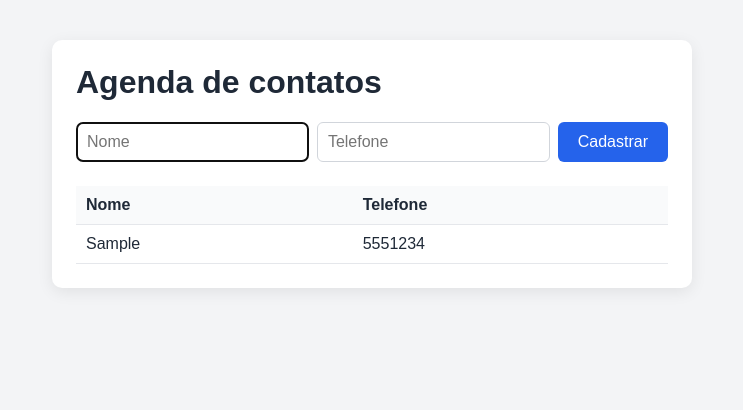
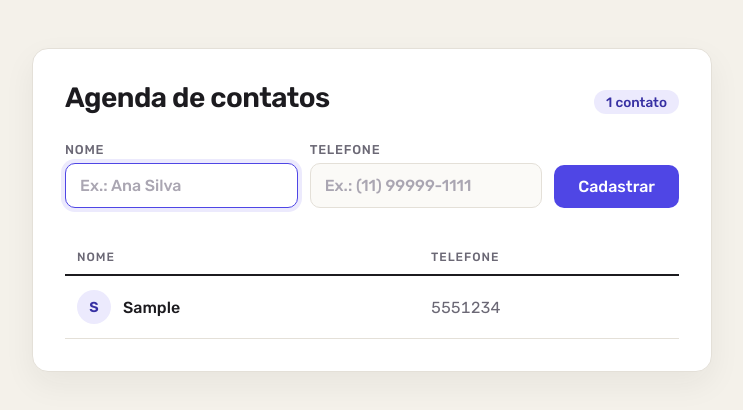
Before and after one commit to andreeerod/agenda-contatos, a plain HTML site: page index.html in a window 1280 px wide. Both pictures are taken after typing "Sample", "5551234" into the empty fields and a click on the button "Cadastrar". Shown: the whole page, without its empty margins (268-1011 px from the left). Drawn offline with Linux system fonts and the light colour scheme.

Commit message:
Melhora o design: tipografia Rubik, novo CSS, avatar e contador

```diff
--- a/index.html
+++ b/index.html
@@ -4,15 +4,27 @@
     <meta charset="UTF-8">
     <meta name="viewport" content="width=device-width, initial-scale=1.0">
     <title>Agenda de contatos</title>
+    <link rel="preconnect" href="https://fonts.googleapis.com">
+    <link rel="preconnect" href="https://fonts.gstatic.com" crossorigin>
+    <link href="https://fonts.googleapis.com/css2?family=Rubik:wght@400;500;600;700&display=swap" rel="stylesheet">
     <link rel="stylesheet" href="style.css">
 </head>
 <body>
     <main>
-        <h1>Agenda de contatos</h1>
+        <header class="topo">
+            <h1>Agenda de contatos</h1>
+            <p class="contador" id="contador">Nenhum contato</p>
+        </header>
 
         <form id="form-contato">
-            <input type="text" id="nome" placeholder="Nome" required>
-            <input type="tel" id="telefone" placeholder="Telefone" required>
+            <label>
+                Nome
+                <input type="text" id="nome" placeholder="Ex.: Ana Silva" required>
+            </label>
+            <label>
+                Telefone
+                <input type="tel" id="telefone" placeholder="Ex.: (11) 99999-1111" required>
+            </label>
             <button type="submit">Cadastrar</button>
         </form>
 
@@ -25,6 +37,7 @@
             </thead>
             <tbody id="lista-contatos"></tbody>
         </table>
+        <p class="vazio" id="vazio">Nenhum contato cadastrado ainda.</p>
     </main>
     <script src="script.js"></script>
 </body>
--- a/script.js
+++ b/script.js
@@ -2,21 +2,43 @@ const form = document.getElementById('form-contato')
 const inputNome = document.getElementById('nome')
 const inputTelefone = document.getElementById('telefone')
 const lista = document.getElementById('lista-contatos')
+const contador = document.getElementById('contador')
+const vazio = document.getElementById('vazio')
+
+function atualizarResumo() {
+    const total = lista.children.length
+    contador.textContent = total === 0
+        ? 'Nenhum contato'
+        : total === 1 ? '1 contato' : total + ' contatos'
+    vazio.hidden = total > 0
+}
 
 form.addEventListener('submit', function (evento) {
     evento.preventDefault()
 
+    const nome = inputNome.value.trim()
+    const telefone = inputTelefone.value.trim()
+
     const linha = document.createElement('tr')
     const colunaNome = document.createElement('td')
     const colunaTelefone = document.createElement('td')
+    const avatar = document.createElement('span')
 
     // textContent evita interpretar HTML digitado pelo usuário
-    colunaNome.textContent = inputNome.value.trim()
-    colunaTelefone.textContent = inputTelefone.value.trim()
+    avatar.className = 'avatar'
+    avatar.textContent = nome.charAt(0).toUpperCase()
+    const wrapper = document.createElement('div')
+    wrapper.className = 'contato-nome'
+    wrapper.append(avatar, nome)
+    colunaNome.appendChild(wrapper)
+    colunaTelefone.textContent = telefone
 
     linha.append(colunaNome, colunaTelefone)
     lista.appendChild(linha)
 
     form.reset()
     inputNome.focus()
+    atualizarResumo()
 })
+
+atualizarResumo()
--- a/style.css
+++ b/style.css
@@ -1,56 +1,177 @@
+:root {
+    --fundo: #f4f1ea;
+    --cartao: #ffffff;
+    --texto: #1c1b1f;
+    --suave: #6b6875;
+    --borda: #e4e0d8;
+    --cor: #4f46e5;
+    --cor-escura: #3730a3;
+    --cor-clara: #eceafd;
+}
+
 * { box-sizing: border-box; }
 
 body {
     margin: 0;
-    font-family: Arial, sans-serif;
-    background: #f3f4f6;
-    color: #1f2937;
+    min-height: 100vh;
+    font-family: "Rubik", system-ui, sans-serif;
+    font-size: 16px;
+    background: var(--fundo);
+    color: var(--texto);
+    -webkit-font-smoothing: antialiased;
 }
 
 main {
-    max-width: 640px;
-    margin: 40px auto;
-    padding: 24px;
-    background: #fff;
-    border-radius: 10px;
-    box-shadow: 0 4px 16px rgba(0, 0, 0, .08);
+    max-width: 680px;
+    margin: 48px auto;
+    padding: 32px;
+    background: var(--cartao);
+    border: 1px solid var(--borda);
+    border-radius: 16px;
+    box-shadow: 0 12px 32px rgba(28, 27, 31, .06);
 }
 
-h1 { margin-top: 0; }
-
-form {
+.topo {
     display: flex;
+    align-items: baseline;
+    justify-content: space-between;
     flex-wrap: wrap;
     gap: 8px;
-    margin-bottom: 24px;
+    margin-bottom: 28px;
+}
+
+h1 {
+    margin: 0;
+    font-size: 1.75rem;
+    font-weight: 600;
+    letter-spacing: -.02em;
+}
+
+.contador {
+    margin: 0;
+    padding: 4px 12px;
+    font-size: .85rem;
+    font-weight: 500;
+    color: var(--cor-escura);
+    background: var(--cor-clara);
+    border-radius: 999px;
+}
+
+/* ---------- Formulário ---------- */
+form {
+    display: grid;
+    grid-template-columns: 1fr 1fr auto;
+    gap: 12px;
+    align-items: end;
+    margin-bottom: 32px;
+}
+
+label {
+    display: flex;
+    flex-direction: column;
+    gap: 6px;
+    font-size: .8rem;
+    font-weight: 500;
+    color: var(--suave);
+    text-transform: uppercase;
+    letter-spacing: .06em;
 }
 
 input {
-    flex: 1 1 160px;
-    padding: 10px;
+    width: 100%;
+    padding: 12px 14px;
+    font: inherit;
     font-size: 1rem;
-    border: 1px solid #d1d5db;
-    border-radius: 6px;
+    text-transform: none;
+    letter-spacing: 0;
+    color: var(--texto);
+    background: #fbfaf7;
+    border: 1px solid var(--borda);
+    border-radius: 10px;
+    transition: border-color .15s, box-shadow .15s;
+}
+
+input::placeholder { color: #aaa6b2; }
+
+input:focus {
+    outline: none;
+    border-color: var(--cor);
+    box-shadow: 0 0 0 4px var(--cor-clara);
+    background: #fff;
 }
 
 button {
-    padding: 10px 20px;
-    font-size: 1rem;
+    padding: 12px 24px;
+    font: inherit;
+    font-weight: 500;
     color: #fff;
-    background: #2563eb;
+    background: var(--cor);
     border: 0;
-    border-radius: 6px;
+    border-radius: 10px;
     cursor: pointer;
+    transition: background .15s, transform .1s;
 }
 
-button:hover { background: #1d4ed8; }
+button:hover { background: var(--cor-escura); }
+button:active { transform: scale(.97); }
+button:focus-visible { outline: 3px solid var(--cor-clara); outline-offset: 2px; }
 
-table { width: 100%; border-collapse: collapse; }
-
-th, td {
-    padding: 10px;
-    text-align: left;
-    border-bottom: 1px solid #e5e7eb;
+/* ---------- Tabela ---------- */
+table {
+    width: 100%;
+    border-collapse: collapse;
 }
 
-th { background: #f9fafb; }
+th {
+    padding: 10px 12px;
+    text-align: left;
+    font-size: .75rem;
+    font-weight: 500;
+    color: var(--suave);
+    text-transform: uppercase;
+    letter-spacing: .08em;
+    border-bottom: 2px solid var(--texto);
+}
+
+td {
+    padding: 14px 12px;
+    border-bottom: 1px solid var(--borda);
+}
+
+tbody tr { transition: background .15s; }
+tbody tr:hover { background: #faf8f3; }
+
+.contato-nome {
+    display: flex;
+    align-items: center;
+    gap: 12px;
+    font-weight: 500;
+}
+
+td:last-child { color: var(--suave); font-variant-numeric: tabular-nums; }
+
+.avatar {
+    flex: none;
+    width: 34px;
+    height: 34px;
+    display: grid;
+    place-items: center;
+    font-size: .9rem;
+    font-weight: 600;
+    color: var(--cor-escura);
+    background: var(--cor-clara);
+    border-radius: 50%;
+}
+
+.vazio {
+    margin: 24px 0 0;
+    text-align: center;
+    color: var(--suave);
+}
+
+.vazio[hidden] { display: none; }
+
+@media (max-width: 600px) {
+    main { margin: 0; padding: 20px; border: 0; border-radius: 0; min-height: 100vh; box-shadow: none; }
+    form { grid-template-columns: 1fr; }
+}
```
Also changed, not shown: 1 other file.
